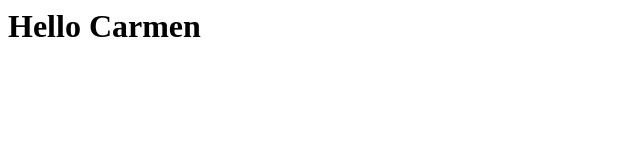
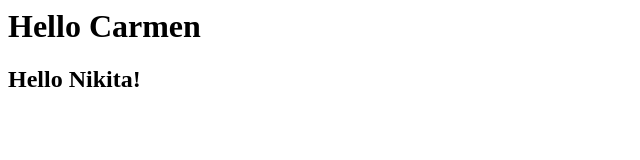
Before and after one commit to Njoyp/introductions, a plain HTML site: page index.html in a window 1280 px wide. Shown: the whole page, without its empty margins (0-640 px from the left). Drawn offline with Linux system fonts and the light colour scheme.

Commit message:
Answer for Nikita

```diff
--- a/index.html
+++ b/index.html
@@ -1 +1,2 @@
 <h1>Hello Carmen</h1>
+<h2>Hello Nikita!</h2>
```
